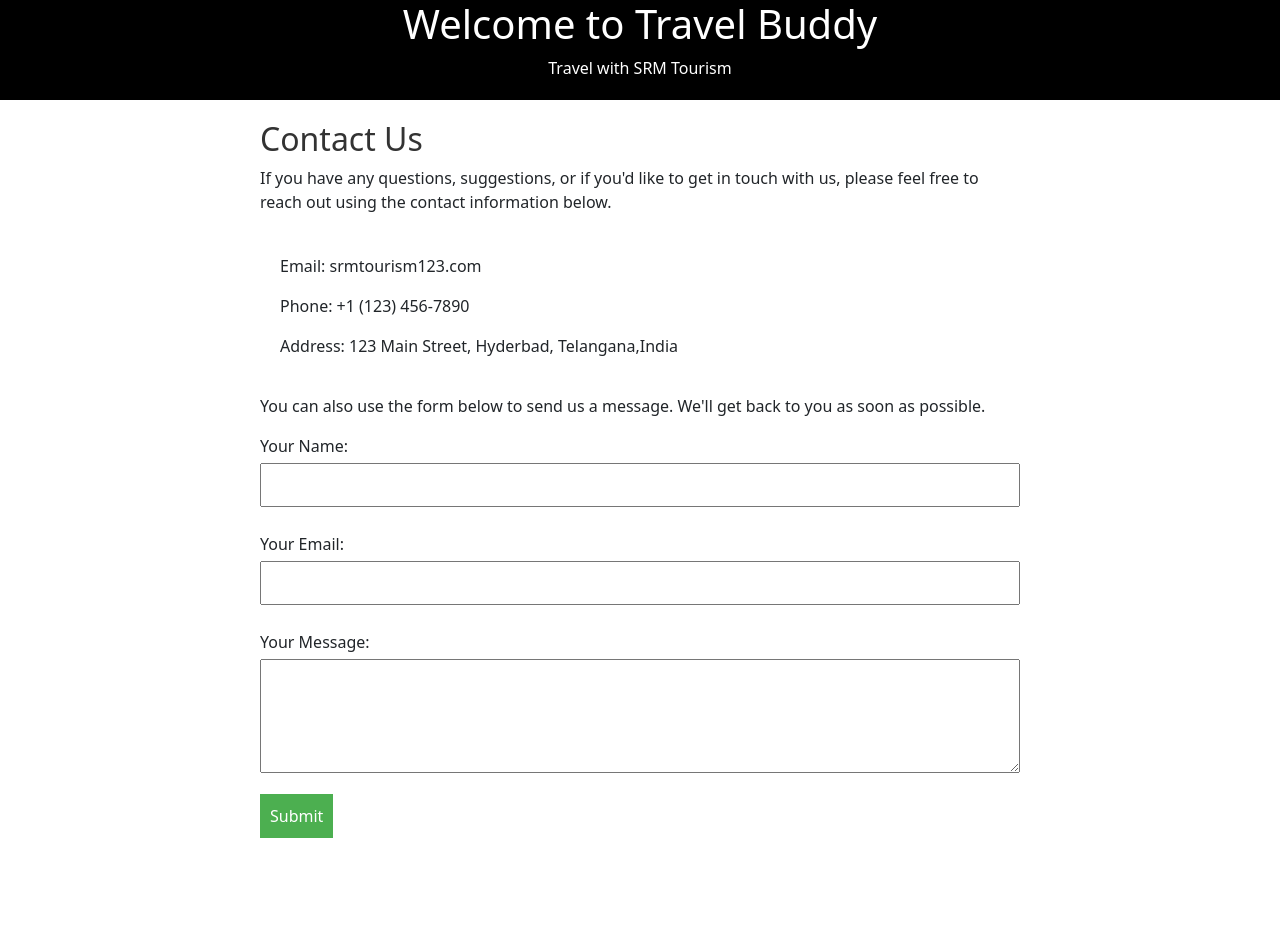
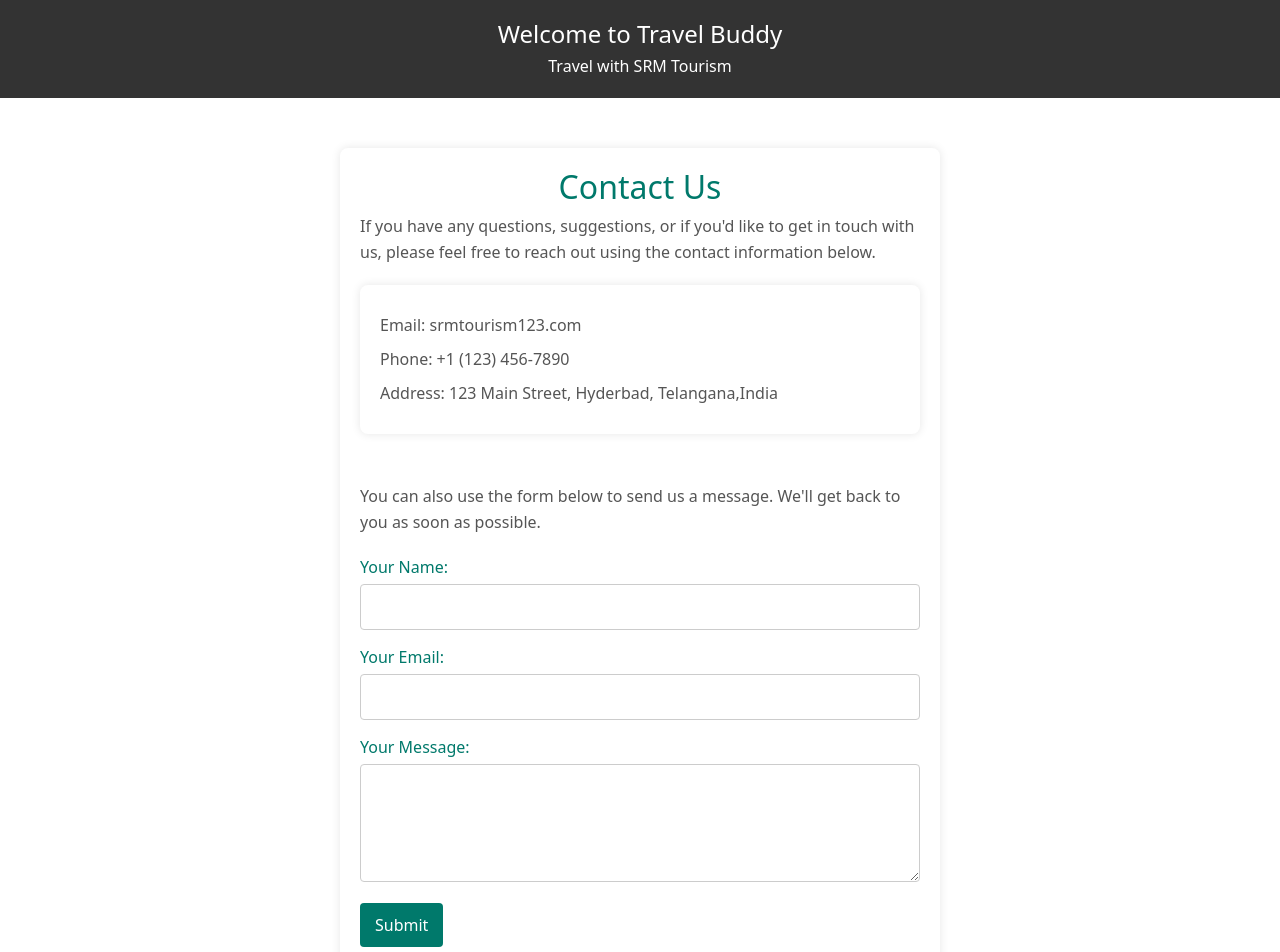
Before and after one commit to manojkumar970/Travel_Buddy, an Angular app in the folder SRMTourism/: page /contact in a window 1280 px wide. Shown: the top 952 px of the page. Before the commit the page ends 858 px from the top, so only its background shows below. Built offline with nearby package versions, Linux system fonts and the light colour scheme.

Commit message:
contact-us and about-us updated

```diff
--- a/SRMTourism/src/app/app.component.css
+++ b/SRMTourism/src/app/app.component.css
@@ -1,5 +1,22 @@
-.nav-bar{
-    background-color: black;
-    color: white;
-    height: 100px;
-}
+body {
+    margin: 0;
+    padding: 0;
+    font-family: 'Arial', sans-serif;
+    background-color: #f5f5f5; /* Background color */
+  }
+
+  .nav-bar {
+    background-color: #333; /* Navbar background color */
+    color: #fff; /* Text color */
+    padding: 20px 0; /* Padding */
+  }
+
+  .nav-bar h1 {
+    margin: 0;
+    font-size: 24px; /* Header font size */
+  }
+
+  .nav-bar p {
+    margin: 5px 0 0;
+    font-size: 16px; /* Subtitle font size */
+  }
--- a/SRMTourism/src/app/homepage/about-us/about-us.component.css
+++ b/SRMTourism/src/app/homepage/about-us/about-us.component.css
@@ -1,12 +1,13 @@
 
 div {
-    max-width: 800px;
+    /* max-width: 800px; */
     margin: auto;
-    padding: 20px;
+    padding: 5px;
   }
 
   h2 {
     color: #333;
+    text-align: center;
   }
 
   p {
--- a/SRMTourism/src/app/homepage/about-us/about-us.component.html
+++ b/SRMTourism/src/app/homepage/about-us/about-us.component.html
@@ -1,14 +1,32 @@
 <div>
     <h2>About Us - Your Trusted Tourism Partner</h2>
-    <p>
+    <p style="text-align: center;">
       Welcome to our tourism platform! We are passionate about creating unforgettable travel experiences
       and showcasing the beauty of diverse destinations around the world.
     </p>
+
+    <div id="carouselExampleIndicators" class="carousel slide">
+
+      <div id="myCarousel" class="carousel slide" data-bs-ride="carousel">
+        <div class="carousel-inner">
+          <div class="carousel-item active">
+            <img src="https://images.unsplash.com/photo-1576487248805-cf45f6bcc67f?q=80&w=1000&auto=format&fit=crop&ixlib=rb-4.0.3&ixid=M3wxMjA3fDB8MHxleHBsb3JlLWZlZWR8MTh8fHxlbnwwfHx8fHw%3D" height="450px"  class="d-block  w-100" alt="first">
+          </div>
+          <div class="carousel-item">
+            <img src="https://images.unsplash.com/photo-1476514525535-07fb3b4ae5f1?q=80&w=1000&auto=format&fit=crop&ixlib=rb-4.0.3&ixid=M3wxMjA3fDB8MHxzZWFyY2h8Mnx8dHJhdmVsJTIwbmF0dXJlfGVufDB8fDB8fHww" height="450px" class="d-block w-100" alt="second">
+          </div>
+          <!-- Add more carousel items as needed -->
+        </div>
+      </div>
+
+
+
     <p>
       Our mission is to connect travelers with exceptional destinations, ensuring memorable and
       culturally enriching adventures. Whether you're a solo explorer, a couple seeking a romantic getaway,
       or a family planning a fun-filled vacation, we have something special for everyone.
     </p>
+
     <p>
       Explore our platform to discover a wide range of travel options, from breathtaking natural wonders
       to vibrant cultural experiences. We prioritize sustainability and responsible tourism, working
@@ -18,4 +36,5 @@
       Join us on a journey to create lasting memories and make your travel dreams a reality. We look
       forward to being your trusted partner in every step of your travel experience.
     </p>
+
   </div>
--- a/SRMTourism/src/app/homepage/contact-us/contact-us.component.css
+++ b/SRMTourism/src/app/homepage/contact-us/contact-us.component.css
@@ -1,37 +1,71 @@
-/* contact-us.component.css */
+body {
+  font-family: 'Open Sans', sans-serif;
+  background-color: #f0f7f4; /* Professional background color */
+  color: #333; /* Professional text color */
+  margin: 0;
+  padding: 0;
+  box-sizing: border-box;
+}
 
-/* Add your styles for the Contact Us component here */
 div {
-    max-width: 800px;
-    margin: auto;
+  max-width: 600px;
+  margin: 50px auto;
   padding: 20px;
+  background-color: #fff;
+  box-shadow: 0 0 10px rgba(0, 0, 0, 0.1);
+  border-radius: 8px;
 }
 
 h2 {
-    color: #333;
+  color: #00796b; /* Header color */
+  text-align: center;
+}
+
+p {
+  color: #555;
+  line-height: 1.6;
 }
 
 .contact-info {
   margin-top: 20px;
 }
 
+.contact-info p {
+  margin: 8px 0;
+}
+
+form {
+  margin-top: 20px;
+}
+
 label {
   display: block;
-    margin-top: 10px;
+  margin-bottom: 5px;
+  color: #00796b; /* Label color */
 }
 
 input,
 textarea {
   width: 100%;
-    padding: 8px;
-    margin-top: 5px;
+  padding: 10px;
   margin-bottom: 15px;
+  box-sizing: border-box;
+  border: 1px solid #ccc;
+  border-radius: 4px;
+  font-size: 16px;
 }
 
 button {
-    background-color: #4caf50;
-    color: white;
-    padding: 10px;
+  background-color: #00796b; /* Button color */
+  color: #fff;
+  padding: 10px 15px;
   border: none;
+  border-radius: 4px;
   cursor: pointer;
+  font-size: 16px;
+  transition: background-color 0.3s;
 }
+
+button:hover {
+  background-color: #004d40; /* Button hover color */
+}
--- a/SRMTourism/src/app/homepage/contact-us/contact-us.component.html
+++ b/SRMTourism/src/app/homepage/contact-us/contact-us.component.html
@@ -27,4 +27,5 @@
 
       <button type="submit">Submit</button>
     </form>
+
   </div>
--- a/SRMTourism/src/app/homepage/homepage.component.html
+++ b/SRMTourism/src/app/homepage/homepage.component.html
@@ -18,6 +18,7 @@
         <router-outlet></router-outlet>
       </div>
 
+
   </div>
 
 </div>
```
Lines whose indentation alone changed are shown as unchanged.
